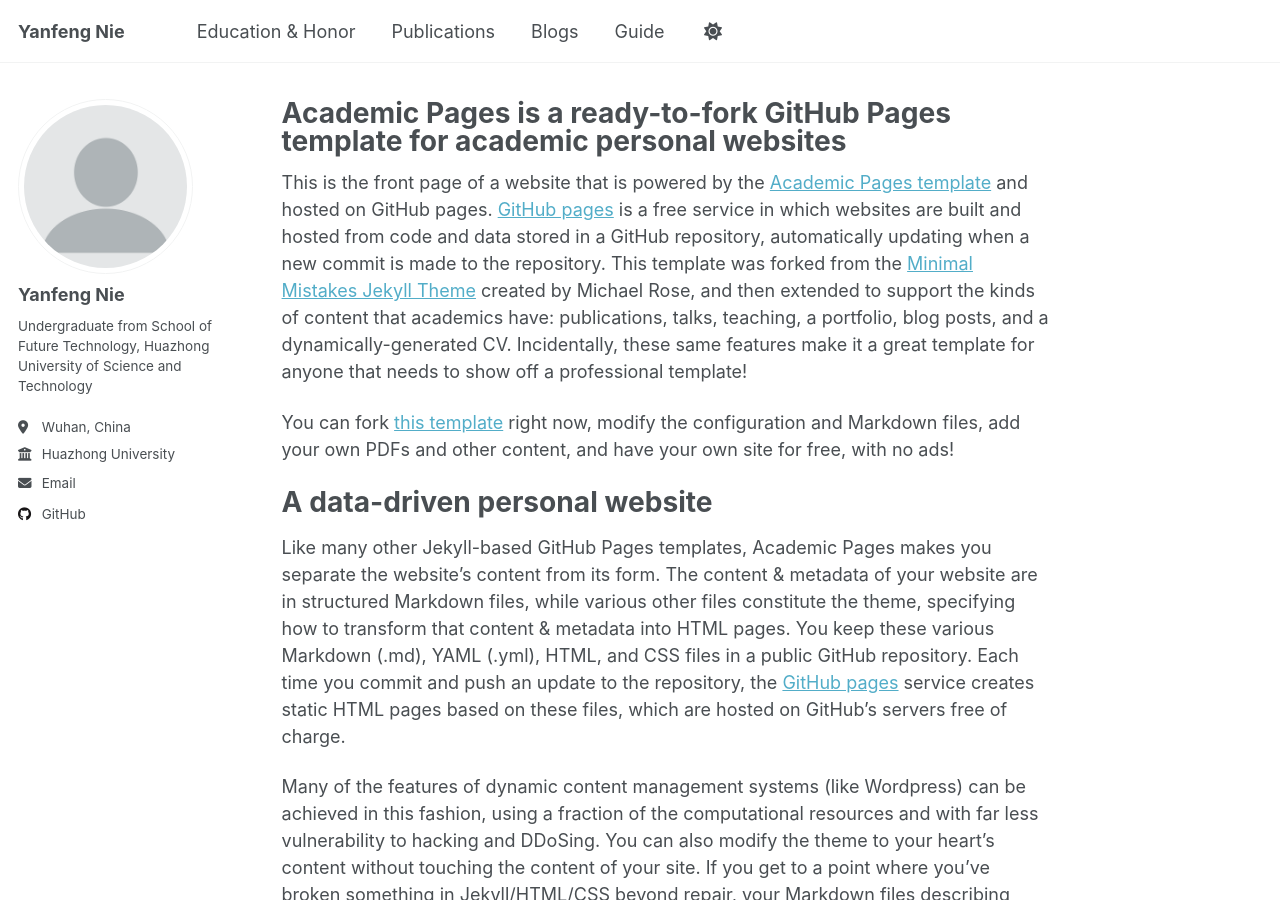
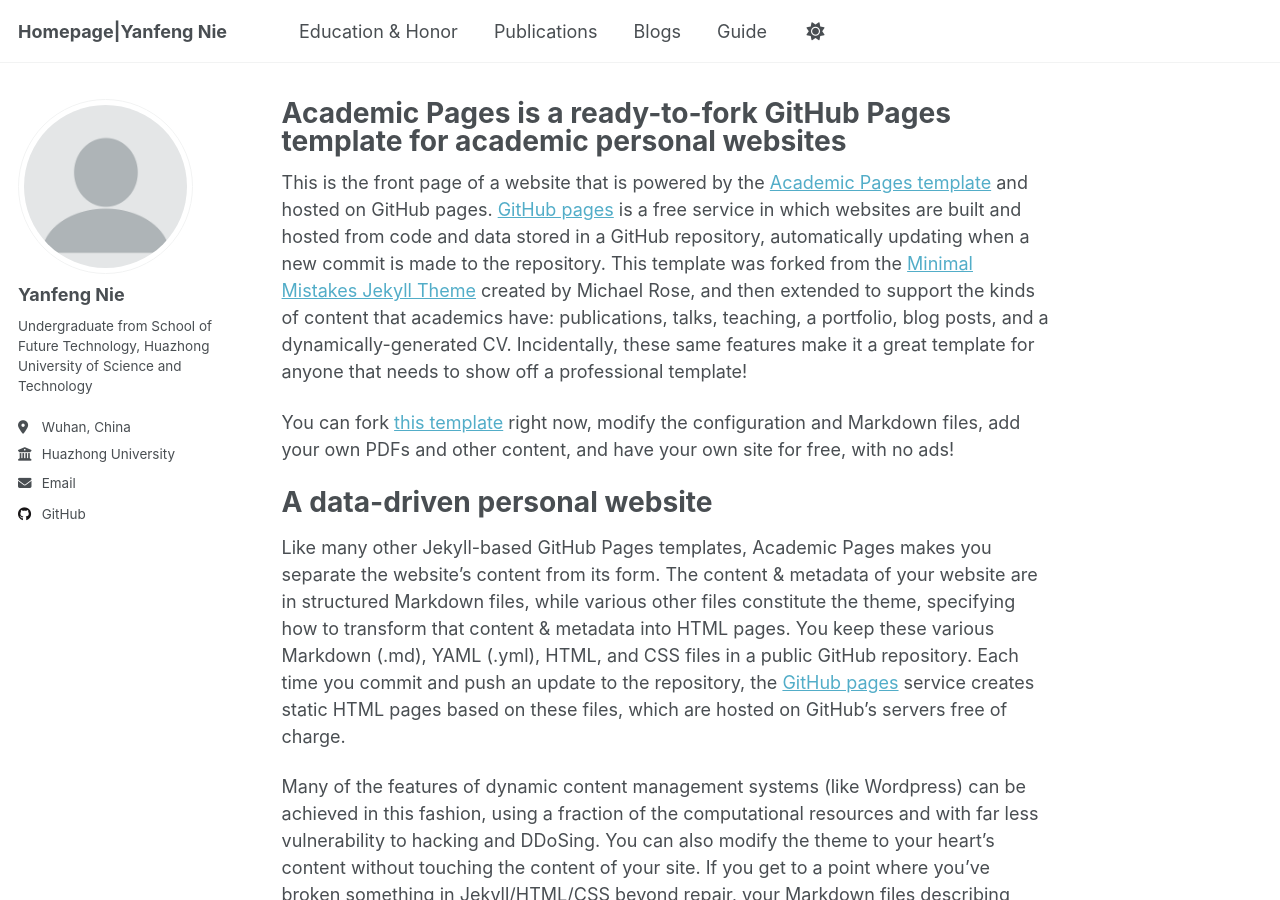
Before and after one commit to yanfeng-nie/yanfeng-nie.github.io, a Jekyll site: the page built from _pages/about.md, in a window 1280 px wide and 900 px high. Built offline with Jekyll 4.4.1, drawn with Linux system fonts in a browser that asks for light colours; a script that is not in the unit is left out.

Commit message:
Update _config.yml

```diff
--- a/_config.yml
+++ b/_config.yml
@@ -9,7 +9,7 @@
 # Basic Site Settings
 locale                   : "en-US"
 site_theme               : "default" # Currently available options are "default", "air"
-title                    : "Yanfeng Nie"
+title                    : "Homepage|Yanfeng Nie"
 title_separator          : "-"
 name                     : &name "Yanfeng Nie（聂延丰）"
 description              : &description "personal description"
```
